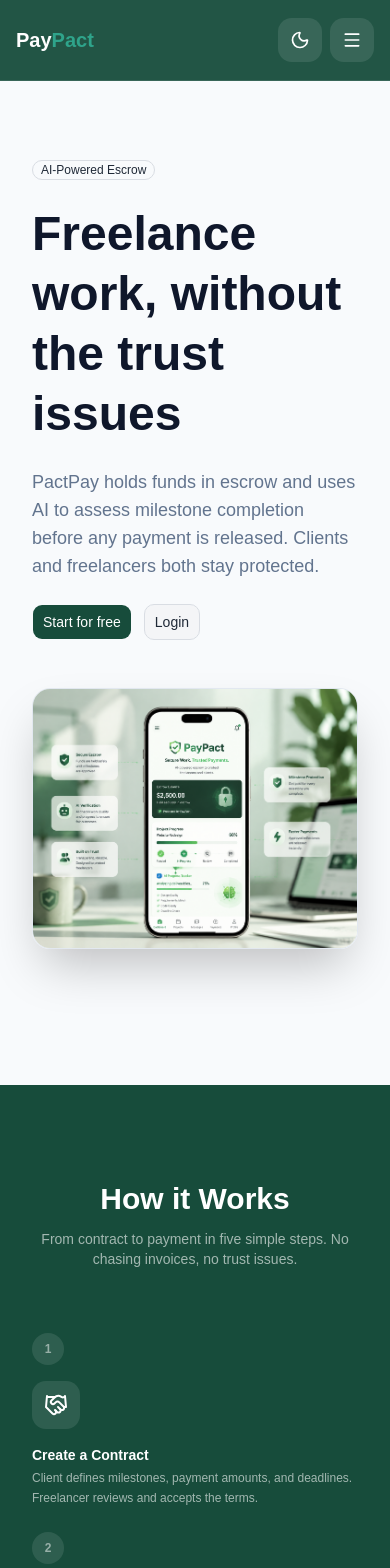
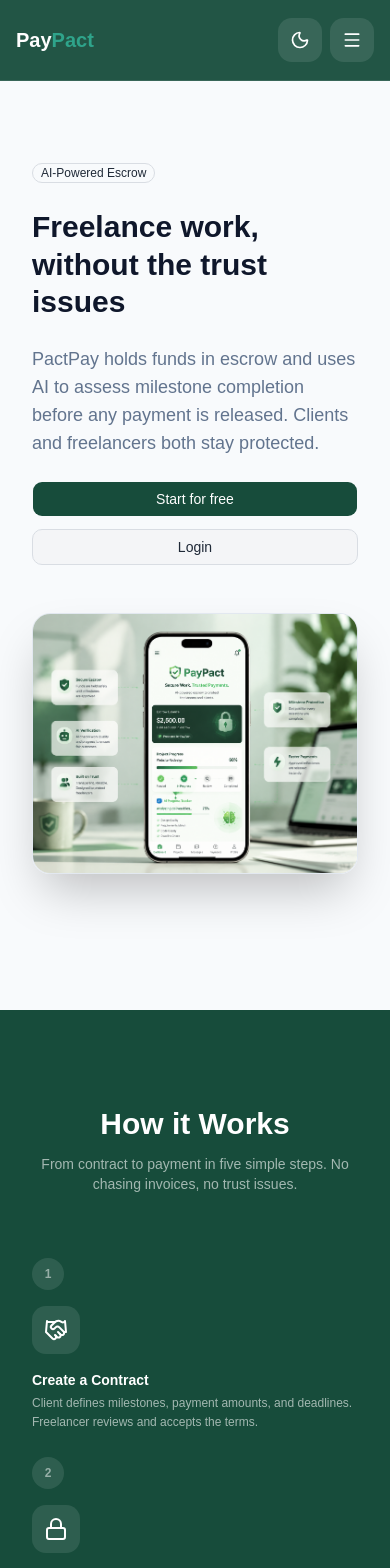
Before and after one commit to SajjadRizvi04/PactPay, a React app in the folder frontend/: page / in a window 390 px wide. Shown: the top 1568 px of the page. Built offline with nearby package versions, Linux system fonts and the light colour scheme; the HTML template or start-up script is replaced by a standard one.

Commit message:
Done implementing framer motion

```diff
--- a/frontend/package.json
+++ b/frontend/package.json
@@ -23,6 +23,7 @@
     "axios": "^1.18.1",
     "class-variance-authority": "^0.7.1",
     "clsx": "^2.1.1",
+    "framer-motion": "^12.43.0",
     "lucide-react": "^1.25.0",
     "next-themes": "^0.4.6",
     "react": "^19.2.7",
--- a/frontend/src/pages/ContractDetail.jsx
+++ b/frontend/src/pages/ContractDetail.jsx
@@ -4,7 +4,17 @@ import axios from 'axios'
 import Sidebar from '../pages/dashboard/Sidebar'
 import { Button } from '@/components/ui/button'
 import { Clock, CheckCircle, AlertCircle, Circle, Menu } from 'lucide-react'
+import { motion } from 'framer-motion'
 
+
+const fadeUp = {
+    hidden: { opacity: 0, y: 20 },
+    visible: { opacity: 1, y: 0 }
+}
+
+const stagger = {
+    visible: { transition: { staggerChildren: 0.08 } }
+}
 const statusColors = {
     DRAFT: 'bg-slate-100 text-slate-600',
     ACTIVE: 'bg-blue-100 text-blue-600',
@@ -126,7 +136,12 @@ const ContractDetail = () => {
             <main className='flex-1  px-8 py-8'>
 
                 {/* Header */}
-                <div className='flex items-start justify-between mb-8'>
+                <motion.div
+                    className='flex items-start justify-between mb-8'
+                    initial={{ opacity: 0, y: -10 }}
+                    animate={{ opacity: 1, y: 0 }}
+                    transition={{ duration: 0.4 }}
+                >
                     <div className='flex flex-col gap-2'>
                         <button
                             className='lg:hidden w-10 h-10 flex items-center justify-center rounded-xl bg-white border border-slate-200'
@@ -146,19 +161,30 @@ const ContractDetail = () => {
                     <span className={`text-xs px-3 py-1.5 rounded-full font-medium ${statusColors[contract.status]}`}>
                         {contract.status.replace('_', ' ')}
                     </span>
-                </div>
+                </motion.div>
 
                 <div className='grid lg:grid-cols-3 grid-cols-1 gap-6'>
 
                     {/* Left — Milestones */}
-                    <div className='lg:col-span-2 flex flex-col gap-4'>
+                    <motion.div
+                        className='lg:col-span-2 flex flex-col gap-4'
+                        variants={stagger}
+                        initial='hidden'
+                        animate='visible'
+
+                    >
                         <h2 className='font-semibold text-slate-900'>Milestones</h2>
 
                         {contract.milestones.map((milestone) => {
                             const verdict = contract.aiVerdicts?.find(v => v.milestoneId === milestone.id)
 
                             return (
-                                <div key={milestone.id} className='bg-white rounded-2xl p-5 flex flex-col gap-4'>
+                                <motion.div
+                                    key={milestone.id}
+                                    className='bg-white rounded-2xl p-5 flex flex-col gap-4'
+                                    variants={fadeUp}
+                                    transition={{ duration: 0.4 }}
+                                >
 
                                     {/* Milestone Header */}
                                     <div className='flex items-start justify-between'>
@@ -246,13 +272,18 @@ const ContractDetail = () => {
                                         )}
                                     </div>
 
-                                </div>
+                                </motion.div>
                             )
                         })}
-                    </div>
+                    </motion.div>
 
                     {/* Right — Escrow + Info */}
-                    <div className='flex flex-col gap-4'>
+                    <motion.div
+                        className='flex flex-col gap-4'
+                        initial={{ opacity: 0, x: 20 }}
+                        animate={{ opacity: 1, x: 0 }}
+                        transition={{ duration: 0.4, delay: 0.2 }}
+                    >
 
                         {/* Escrow Balance */}
                         <div className='bg-slate-900 rounded-2xl p-5 flex flex-col gap-2'>
@@ -325,7 +356,7 @@ const ContractDetail = () => {
                             </Button>
                         )}
 
-                    </div>
+                    </motion.div>
                 </div>
             </main >
         </div >
--- a/frontend/src/pages/Contracts.jsx
+++ b/frontend/src/pages/Contracts.jsx
@@ -4,8 +4,16 @@ import axios from 'axios'
 import Sidebar from './dashboard/Sidebar'
 import { Button } from '@/components/ui/button'
 import { Menu, Plus } from 'lucide-react'
+import { motion } from 'framer-motion'
 
+const fadeUp = {
+  hidden: { opacity: 0, y: 16 },
+  visible: { opacity: 1, y: 0 }
+}
 
+const stagger = {
+  visible: { transition: { staggerChildren: 0.06 } }
+}
 const statusColors = {
   DRAFT: 'text-slate-400',
   ACTIVE: 'text-blue-500',
@@ -54,7 +62,12 @@ const Contracts = () => {
           <Menu className='w-5 h-5 text-slate-600' />
         </button>
         {/* Header */}
-        <div className='flex items-center justify-between mb-8'>
+        <motion.div
+          className='flex items-center justify-between mb-8'
+          initial={{ opacity: 0, y: -10 }}
+          animate={{ opacity: 1, y: 0 }}
+          transition={{ duration: 0.4 }}
+        >
 
           <div>
             <h1 className='text-2xl font-bold text-slate-900'>Contracts</h1>
@@ -68,7 +81,7 @@ const Contracts = () => {
               New Contract
             </Button>
           )}
-        </div>
+        </motion.div>
 
         {/* Error */}
         {error && (
@@ -94,10 +107,17 @@ const Contracts = () => {
 
         {/* List */}
         {!loading && contracts.length > 0 && (
-          <div className='flex flex-col gap-2'>
+          <motion.div
+            className='flex flex-col gap-2'
+            variants={stagger}
+            initial='hidden'
+            animate='visible'
+          >
             {contracts.map(contract => (
-              <div
+              <motion.div
                 key={contract.id}
+                variants={fadeUp}
+                transition={{ duration: 0.3 }}
                 onClick={() => navigate(`/contracts/${contract.id}`)}
                 className='bg-white rounded-2xl px-5 py-4 flex items-center justify-between cursor-pointer hover:shadow-sm transition'
               >
@@ -113,13 +133,14 @@ const Contracts = () => {
                     {contract.status.replace('_', ' ')}
                   </p>
                 </div>
-              </div>
+              </motion.div>
             ))}
-          </div>
-        )}
+          </motion.div>
+        )
+        }
 
-      </main>
-    </div>
+      </main >
+    </div >
   )
 }
 
--- a/frontend/src/pages/Disputes.jsx
+++ b/frontend/src/pages/Disputes.jsx
@@ -3,6 +3,16 @@ import { useNavigate } from 'react-router-dom'
 import axios from 'axios'
 import Sidebar from './dashboard/Sidebar'
 import { AlertCircle, Menu } from 'lucide-react'
+import { motion } from 'framer-motion'
+
+const fadeUp = {
+  hidden: { opacity: 0, y: 16 },
+  visible: { opacity: 1, y: 0 }
+}
+
+const stagger = {
+  visible: { transition: { staggerChildren: 0.06 } }
+}
 
 const statusColors = {
   OPEN: 'text-red-500',
@@ -49,38 +59,56 @@ const Disputes = () => {
           <Menu className='w-5 h-5 text-slate-600' />
         </button>
         {/* Header */}
-        <div className='mb-8'>
+        <motion.div
+          className='mb-8'
+          initial={{ opacity: 0, y: -10 }}
+          animate={{ opacity: 1, y: 0 }}
+          transition={{ duration: 0.4 }}
+        >
           <h1 className='text-2xl font-bold text-slate-900'>Disputes</h1>
           <p className='text-slate-500 text-sm mt-1'>All disputes related to your contracts</p>
-        </div>
+        </motion.div>
 
         {/* Error */}
-        {error && (
+        {
+          error && (
             <div className='bg-red-50 border border-red-200 text-red-600 text-sm px-4 py-3 rounded-lg mb-6'>
               {error}
             </div>
-        )}
+          )
+        }
 
         {/* Loading */}
         {loading && <p className='text-slate-400 text-sm'>Loading disputes...</p>}
 
         {/* Empty */}
-        {!loading && disputes.length === 0 && (
+        {
+          !loading && disputes.length === 0 && (
             <div className='flex flex-col items-center py-24 gap-2'>
               <AlertCircle className='w-8 h-8 text-slate-300' />
               <p className='text-slate-400 text-sm'>No disputes found</p>
             </div>
-        )}
+          )
+        }
 
         {/* List */}
-        {!loading && disputes.length > 0 && (
-          <div className='flex flex-col gap-2'>
+        {
+          !loading && disputes.length > 0 && (
+            <motion.div
+              className='flex flex-col gap-2'
+              variants={stagger}
+              initial='hidden'
+              animate='visible'
+            >
               {disputes.map(dispute => (
-              <div
+                <motion.div
+                variants={fadeUp}
                 key={dispute.id}
                 onClick={() => navigate(`/disputes/${dispute.id}`)}
+                transition={{ duration: 0.3 }}
                 className='bg-white rounded-2xl px-5 py-4 flex items-center justify-between cursor-pointer hover:shadow-sm transition'
                 >
+
             <div className='flex flex-col gap-0.5'>
               <p className='text-slate-900 font-medium text-sm'>{dispute.contract?.title}</p>
               <p className='text-slate-400 text-xs'>{dispute.reason.replace('_', ' ')}</p>
@@ -93,13 +121,14 @@ const Disputes = () => {
                 {dispute.status.replace('_', ' ')}
               </p>
             </div>
-              </div>
+          </motion.div>
           ))}
-          </div>
-        )}
+    </motion.div>
+  )
+}
 
-      </main>
-    </div>
+    </main >
+  </div >
   )
 }
 
--- a/frontend/src/pages/Home.jsx
+++ b/frontend/src/pages/Home.jsx
@@ -1,14 +1,20 @@
 import { Button } from '@/components/ui/button'
 import Navbar from '@/shared/Navbar'
-import React from 'react'
 import { Handshake, Lock, Bot, CheckCircle, Banknote, Ghost, BookOpen, Scale, Zap } from 'lucide-react'
 import { useNavigate } from 'react-router-dom'
 import { Badge } from '@/components/ui/badge'
 import { FontAwesomeIcon } from '@fortawesome/react-fontawesome'
-import {
-  faGithub,
-  faLinkedin,
-} from "@fortawesome/free-brands-svg-icons";
+import { faGithub, faLinkedin } from "@fortawesome/free-brands-svg-icons"
+import { motion } from 'framer-motion'
+
+const fadeUp = {
+  hidden: { opacity: 0, y: 24 },
+  visible: { opacity: 1, y: 0 }
+}
+
+const stagger = {
+  visible: { transition: { staggerChildren: 0.1 } }
+}
 
 const Home = () => {
   const features = [
@@ -43,6 +49,7 @@ const Home = () => {
       desc: 'Once a milestone is approved, payment releases immediately. No waiting, no manual processing delays.'
     }
   ]
+
   const steps = [
     {
       icon: <Handshake className='w-6 h-6' />,
@@ -72,54 +79,95 @@ const Home = () => {
   ]
 
   const navigate = useNavigate()
+
   return (
     <div className='min-h-screen bg-slate-50'>
       <Navbar />
+
       {/* Hero */}
-      <section className='flex flex-col lg:flex-row items-center justify-between px-8 sm:px-8 pt-40 pb-24 gap-12 max-w-7xl mx-auto mb-10'>
+      <section className='flex flex-col lg:flex-row items-center justify-between px-8 pt-40 pb-24 gap-12 max-w-7xl mx-auto mb-10'>
 
-        {/* Left side - Text */}
-        <div className='flex flex-col gap-6 max-w-xl'>
-          <Badge variant='outline' className='w-fit'>AI-Powered Escrow</Badge>
-          <h1 className='text-5xl sm:text-3xl font-bold text-slate-900 leading-tight'>
+        {/* Left */}
+        <motion.div
+          className='flex flex-col gap-6 max-w-xl'
+          variants={stagger}
+          initial='hidden'
+          animate='visible'
+        >
+          <motion.div variants={fadeUp} transition={{ duration: 0.5 }}>
+            <Badge variant='outline' className='w-fit'>AI-Powered Escrow</Badge>
+          </motion.div>
+          <motion.h1
+            variants={fadeUp}
+            transition={{ duration: 0.5 }}
+            className='text-3xl sm:text-5xl font-bold text-slate-900 leading-tight'
+          >
             Freelance work, without the trust issues
-          </h1>
-          <p className='text-lg text-slate-500'>
+          </motion.h1>
+          <motion.p
+            variants={fadeUp}
+            transition={{ duration: 0.5 }}
+            className='text-lg text-slate-500'
+          >
             PactPay holds funds in escrow and uses AI to assess milestone completion before any payment is released. Clients and freelancers both stay protected.
-          </p>
-          <div className='flex gap-3 sm:flex-row'>
+          </motion.p>
+          <motion.div
+            variants={fadeUp}
+            transition={{ duration: 0.5 }}
+            className='flex gap-3 flex-col sm:flex-row'
+          >
             <Button size='lg' onClick={() => navigate('/register')}>Start for free</Button>
             <Button size='lg' variant='outline' onClick={() => navigate('/login')}>Login</Button>
-          </div>
-        </div>
+          </motion.div>
+        </motion.div>
 
-        <div className='w-full max-w-lg'>
+        {/* Right — Image */}
+        <motion.div
+          className='w-full max-w-lg'
+          initial={{ opacity: 0, x: 40 }}
+          animate={{ opacity: 1, x: 0 }}
+          transition={{ duration: 0.6, delay: 0.2 }}
+        >
           <img
             src='/src/assets/hero.png'
             alt='PactPay dashboard'
             className='w-full rounded-2xl shadow-2xl border border-slate-200'
           />
-        </div>
+        </motion.div>
 
       </section>
+
       {/* How it works */}
-      <section className='bg-primary py-24 px-8 '>
+      <section className='bg-primary py-24 px-8'>
         <div className='max-w-7xl mx-auto flex flex-col gap-16'>
 
-          {/* Heading */}
-          <div className='text-center flex flex-col gap-3'>
+          <motion.div
+            className='text-center flex flex-col gap-3'
+            initial={{ opacity: 0, y: 20 }}
+            whileInView={{ opacity: 1, y: 0 }}
+            viewport={{ once: true }}
+            transition={{ duration: 0.5 }}
+          >
             <h2 className='text-3xl font-bold text-white'>How it Works</h2>
             <p className='text-white/60 max-w-xl mx-auto text-sm'>
               From contract to payment in five simple steps. No chasing invoices, no trust issues.
             </p>
-          </div>
+          </motion.div>
 
-          {/* Steps */}
-          <div className='grid grid-cols-1 sm:grid-cols-2 lg:grid-cols-5 gap-6'>
+          <motion.div
+            className='grid grid-cols-1 sm:grid-cols-2 lg:grid-cols-5 gap-6'
+            variants={stagger}
+            initial='hidden'
+            whileInView='visible'
+            viewport={{ once: true }}
+          >
             {steps.map((step, i) => (
-              <div key={i} className='flex flex-col gap-4'>
-
-                {/* Number + Icon */}
+              <motion.div
+                key={i}
+                variants={fadeUp}
+                transition={{ duration: 0.4 }}
+                className='flex flex-col gap-4'
+              >
                 <div className='flex items-center gap-3'>
                   <div className='w-8 h-8 rounded-full bg-white/10 flex items-center justify-center text-white/50 text-xs font-bold flex-shrink-0'>
                     {i + 1}
@@ -128,41 +176,49 @@ const Home = () => {
                     <div className='hidden lg:block flex-1 h-px bg-white/10'></div>
                   )}
                 </div>
-
-                {/* Icon Box */}
                 <div className='w-12 h-12 rounded-xl bg-white/10 flex items-center justify-center text-white'>
                   {step.icon}
                 </div>
-
-                {/* Text */}
                 <div className='flex flex-col gap-1'>
                   <h3 className='text-white font-semibold text-sm'>{step.title}</h3>
                   <p className='text-white/60 text-xs leading-relaxed'>{step.desc}</p>
                 </div>
-
-              </div>
+              </motion.div>
             ))}
-          </div>
+          </motion.div>
 
         </div>
       </section>
-
 
       {/* Features */}
       <section className='bg-slate-50 py-24 px-8'>
         <div className='max-w-7xl mx-auto flex flex-col gap-12'>
 
-          <div className='text-center flex flex-col gap-3'>
+          <motion.div
+            className='text-center flex flex-col gap-3'
+            initial={{ opacity: 0, y: 20 }}
+            whileInView={{ opacity: 1, y: 0 }}
+            viewport={{ once: true }}
+            transition={{ duration: 0.5 }}
+          >
             <h2 className='text-3xl font-bold text-slate-900'>Why PactPay</h2>
             <p className='text-slate-500 max-w-xl mx-auto text-sm'>
               Built for freelancers and clients who want to work together without the usual trust problems.
             </p>
-          </div>
+          </motion.div>
 
-          <div className='grid grid-cols-1 sm:grid-cols-2 lg:grid-cols-3 gap-6'>
+          <motion.div
+            className='grid grid-cols-1 sm:grid-cols-2 lg:grid-cols-3 gap-6'
+            variants={stagger}
+            initial='hidden'
+            whileInView='visible'
+            viewport={{ once: true }}
+          >
             {features.map((feature, i) => (
-              <div
+              <motion.div
                 key={i}
+                variants={fadeUp}
+                transition={{ duration: 0.4 }}
                 className='bg-green-50 border border-green-100 rounded-2xl p-6 flex flex-col gap-4 hover:shadow-md hover:border-green-200 transition'
               >
                 <div className='w-12 h-12 rounded-xl bg-green-100 flex items-center justify-center'>
@@ -172,32 +228,26 @@ const Home = () => {
                   <h3 className='font-semibold text-slate-900'>{feature.title}</h3>
                   <p className='text-slate-500 text-sm leading-relaxed'>{feature.desc}</p>
                 </div>
-              </div>
+              </motion.div>
             ))}
-          </div>
+          </motion.div>
 
         </div>
       </section>
+
       {/* Footer */}
       <footer className='bg-primary border-t border-white/10 py-4 px-8'>
         <div className='max-w-7xl mx-auto flex flex-col md:flex-row items-center justify-between gap-4'>
-
-          <p className='text-white/40 text-sm'>
-            © {new Date().getFullYear()} PactPay.
-          </p>
-          <p className='text-white'>
-            Built by <span className='text-accent'>Sajjad Ali</span>
-          </p>
-
+          <p className='text-white/40 text-sm'>© {new Date().getFullYear()} PactPay.</p>
+          <p className='text-white'>Built by <span className='text-accent'>Sajjad Ali</span></p>
           <div className='flex items-center gap-3'>
             <a href='https://github.com/SajjadRizvi04' target='_blank' className='w-9 h-9 rounded-xl bg-white/10 flex items-center justify-center hover:bg-white/20 transition'>
               <FontAwesomeIcon color='white' icon={faGithub} />
             </a>
             <a href='https://www.linkedin.com/in/sajjad-ali-42a27028b/' target='_blank' className='w-9 h-9 rounded-xl bg-white/10 flex items-center justify-center hover:bg-white/20 transition'>
-            <FontAwesomeIcon color='white' icon={faLinkedin} />
+              <FontAwesomeIcon color='white' icon={faLinkedin} />
             </a>
           </div>
-
         </div>
       </footer>
     </div>
```
Also changed, not shown: frontend/src/pages/Dashboard.jsx (+24 -4 lines), 1 other file (tests, documents, lock files or other folders). Lines whose indentation alone changed are shown as unchanged.
